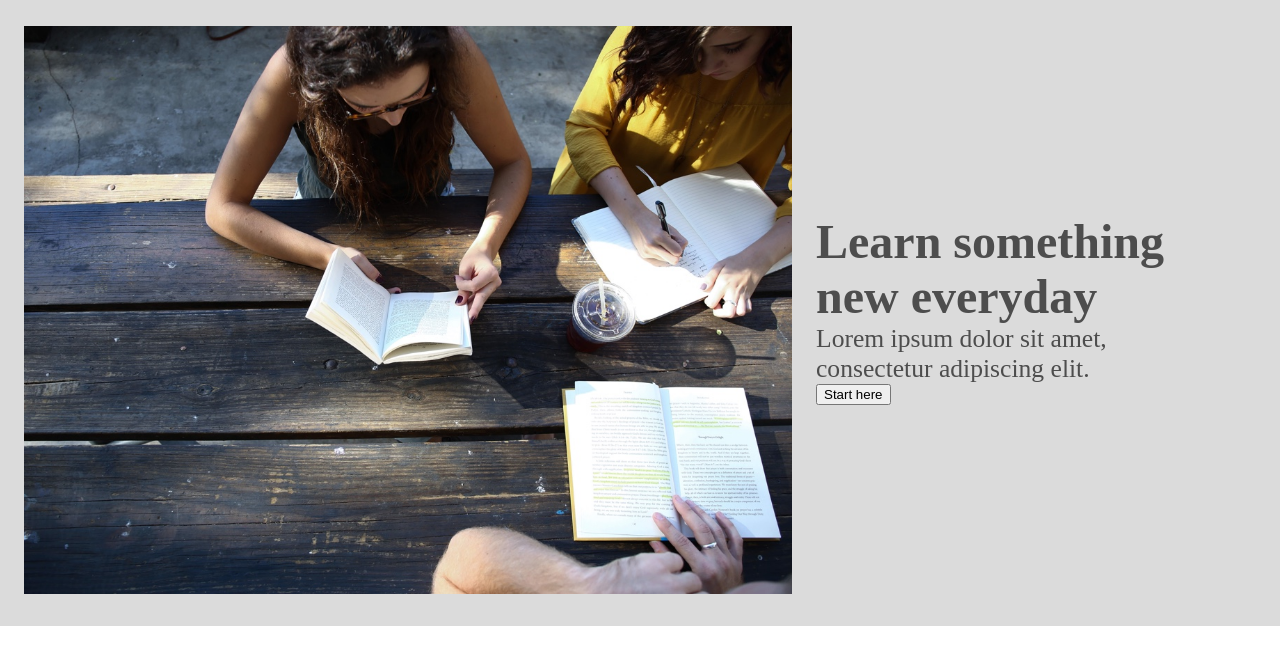
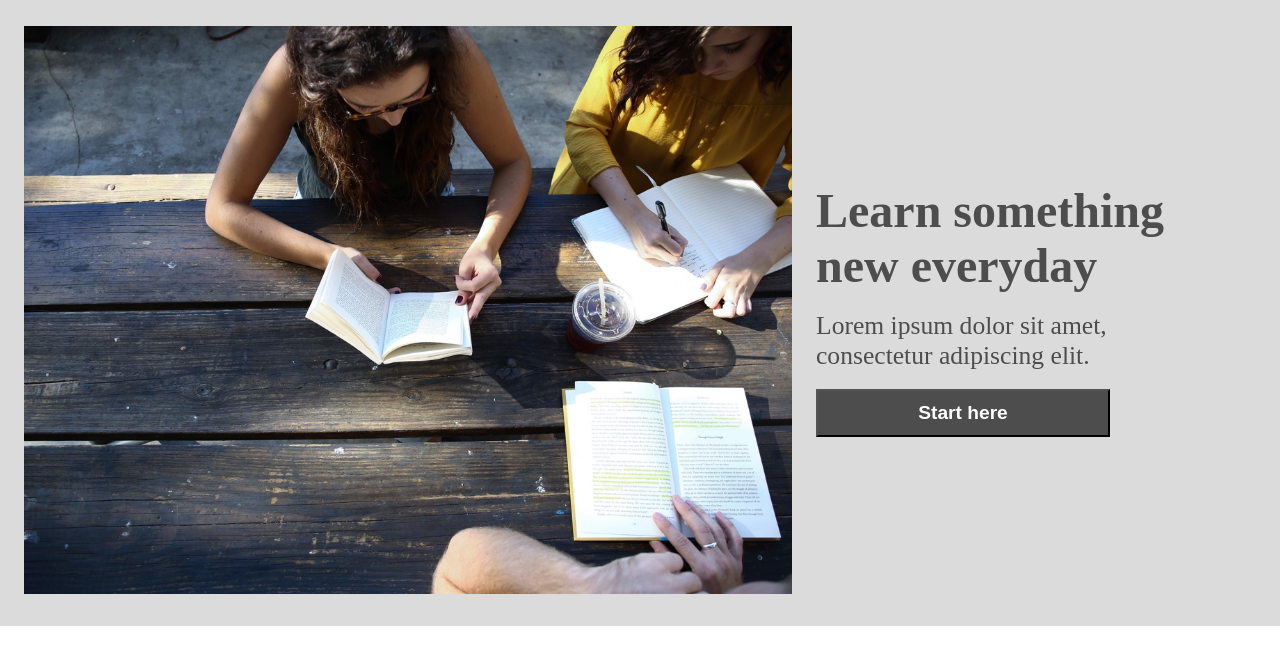
Before and after one commit to AdelineSey/colmar-academy, a plain HTML site: page index.html in a window 1280 px wide. Shown: the part 70-734 px from the top of the page. Drawn offline with Linux system fonts and the light colour scheme.

Commit message:
FInished up base styling for the 'Learn something new everyday' section.

```diff
--- a/index.html
+++ b/index.html
@@ -23,9 +23,11 @@
         <div class="banner">
             <img src="images/banner.jpg" alt="Friends studying at a wooden picnic table">
             <div class="banner-text">
-                <h1>Learn something new everyday</h1>
-                <p>Lorem ipsum dolor sit amet, consectetur adipiscing elit.</p>
-                <button>Start here</button>
+                <h1>Learn something new everyday</h1><br>
+                <p>Lorem ipsum dolor sit amet, consectetur adipiscing elit.</p><br>
+                <button>
+                    <a href="#"><strong>Start here</strong></a>
+                </button>
             </div>
         </div>
         <div>
--- a/styles.css
+++ b/styles.css
@@ -66,7 +66,7 @@ a:hover {
 .banner {
     display: flex;
     width: 100%;
-    height: fit-content;
+    height: auto;
     margin: 0;
     background-color: hsl(0, 0%, 86%);
 }
@@ -81,12 +81,35 @@ a:hover {
     color: hsl(0, 0%, 30%);
     margin: auto;
     padding-right: 72px;
+    padding-top: 15px;
+    padding-bottom: 15px;
+    justify-content: stretch;
 }
 
 .banner-text h1 {
     font-size: 3rem;
+    margin-left: 0;
 }
 
 .banner-text p {
     font-size: 1.6rem;
+    margin-left: 0;
 }
+
+.banner-text button {
+    background-color: hsl(0, 0%, 30%);
+    width: 75%;
+    height: 3rem;
+}
+
+.banner button a {
+    color: #FFFFFF;
+    margin-top: 8px;
+    margin-bottom: 8px;
+    font-size: 1.2rem;
+}
+
+.banner-text button:hover {
+    background-color: hsl(200, 60%, 35%);
+    cursor: pointer;
+}
```
